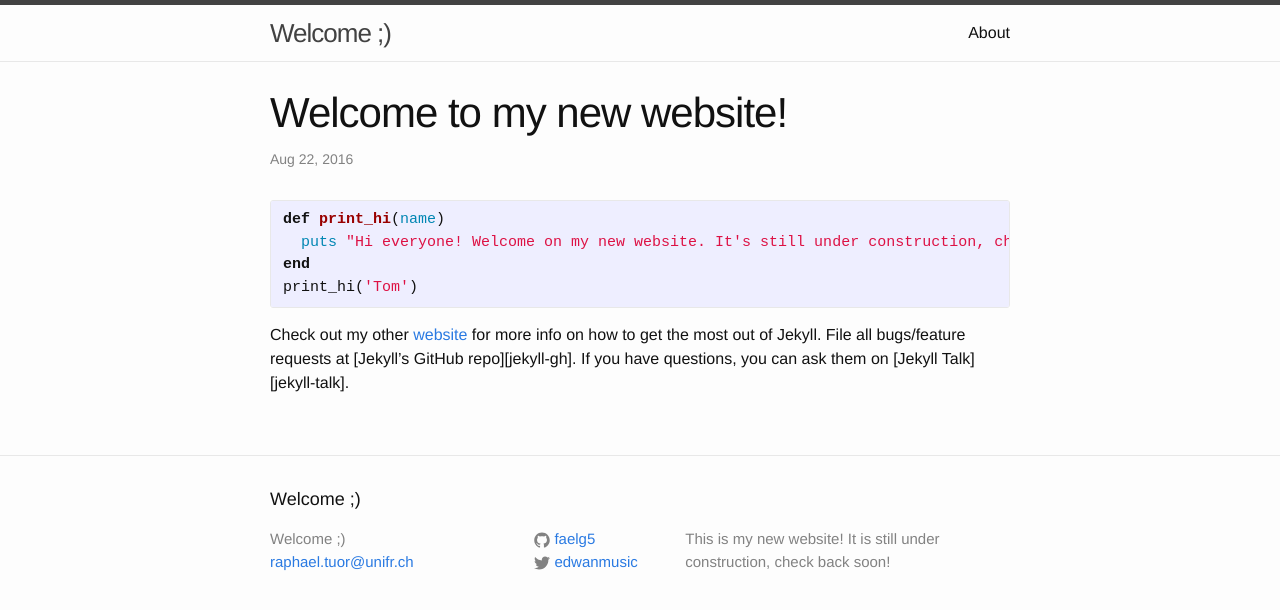
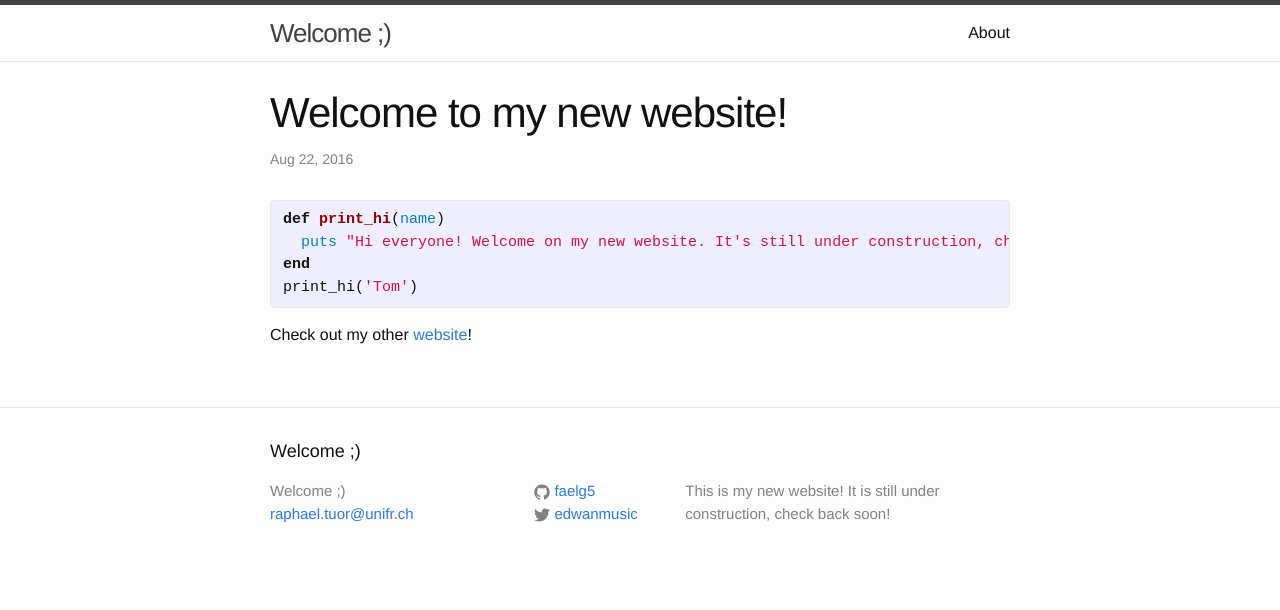
Before and after one commit to Faelg5/faelg5.github.io, a Jekyll site: the page built from _posts/2016-08-22-welcome-to-jekyll.markdown, in a window 1280 px wide. Shown: the top 610 px of the page. Built offline with Jekyll 4.4.1, drawn with Linux system fonts in a browser that asks for light colours.

Commit message:
update 2

```diff
--- a/_posts/2016-08-22-welcome-to-jekyll.markdown
+++ b/_posts/2016-08-22-welcome-to-jekyll.markdown
@@ -12,6 +12,6 @@ end
 print_hi('Tom')
 {% endhighlight %}
 
-Check out my other [website][website_raphaeltuor.ml] for more info on how to get the most out of Jekyll. File all bugs/feature requests at [Jekyll’s GitHub repo][jekyll-gh]. If you have questions, you can ask them on [Jekyll Talk][jekyll-talk].
+Check out my other [website][website_raphaeltuor.ml]!
 
 [website_raphaeltuor.ml]: http://raphaeltuor.ml
```
